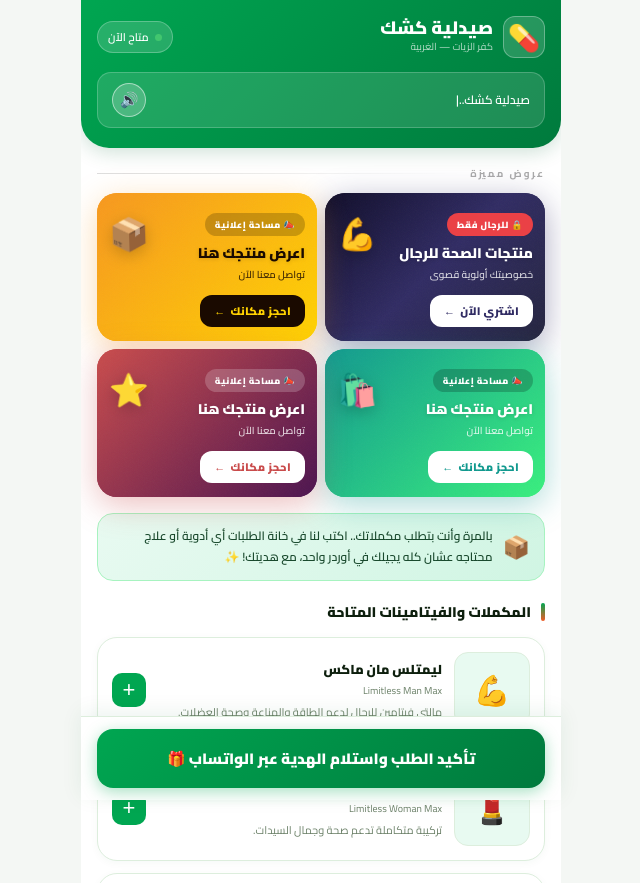
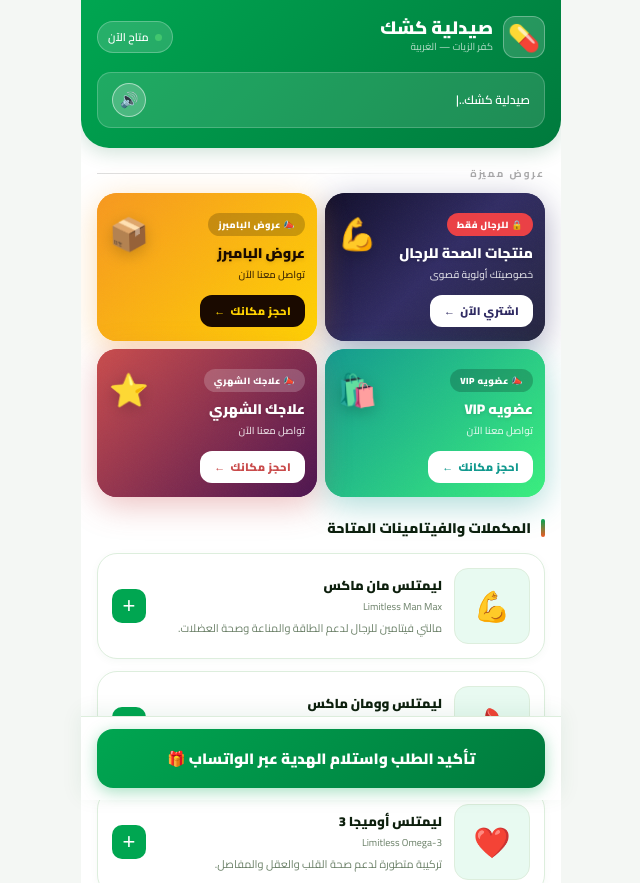
Before and after one commit to mhmodkeshk/keshk-pharmacy, a plain HTML site: page index.html in a window 1280 px wide. Shown: the top 883 px of the page, without its empty margins (319-959 px from the left). Drawn offline with Linux system fonts and the light colour scheme.

Commit message:
Add files via upload

```diff
--- a/index.html
+++ b/index.html
@@ -301,10 +301,10 @@ textarea.form-input { resize: none; height: 80px; }
 
 <!-- سبلاش -->
 <div id="splash">
-  <div style="font-size:60px; margin-bottom:24px; animation: splashSpin 0.8s cubic-bezier(0.34,1.56,0.64,1) both;">💊</div>
+  <div style="font-size:60px; margin-bottom:24px; animation: splashSpin 0.8s cubic-bezier(0.34,1.56,0.64,1) both;">💊🎁</div>
   <h1>صيدلية كشك</h1>
   <p>صحتك أمانة عندنا 💚</p>
-  <div class="splash-gift">🎁 كل طلب معاه هدية مجانية</div>
+  <div class="splash-gift"> خصومات وعروض</div>
   <div class="splash-dots"><span></span><span></span><span></span></div>
 </div>
 
@@ -363,8 +363,8 @@ textarea.form-input { resize: none; height: 80px; }
           <div class="ad-card-shine"></div>
           <div class="ad-card-icon">📦</div>
           <div class="ad-card-content">
-            <div class="ad-card-badge">📣 مساحة إعلانية</div>
-            <div class="ad-card-title">اعرض منتجك هنا</div>
+            <div class="ad-card-badge">📣 عروض البامبرز</div>
+            <div class="ad-card-title">عروض البامبرز  </div>
             <div class="ad-card-sub">تواصل معنا الآن</div>
             <button class="ad-card-btn" onclick="event.stopPropagation();openAdWA(2)">احجز مكانك</button>
           </div>
@@ -376,8 +376,8 @@ textarea.form-input { resize: none; height: 80px; }
           <div class="ad-card-shine"></div>
           <div class="ad-card-icon">🛍️</div>
           <div class="ad-card-content">
-            <div class="ad-card-badge">📣 مساحة إعلانية</div>
-            <div class="ad-card-title">اعرض منتجك هنا</div>
+            <div class="ad-card-badge">📣 عضويه VIP</div>
+            <div class="ad-card-title">عضويه VIP </div>
             <div class="ad-card-sub">تواصل معنا الآن</div>
             <button class="ad-card-btn" onclick="event.stopPropagation();openAdWA(3)">احجز مكانك</button>
           </div>
@@ -389,20 +389,14 @@ textarea.form-input { resize: none; height: 80px; }
           <div class="ad-card-shine"></div>
           <div class="ad-card-icon">⭐</div>
           <div class="ad-card-content">
-            <div class="ad-card-badge">📣 مساحة إعلانية</div>
-            <div class="ad-card-title">اعرض منتجك هنا</div>
+            <div class="ad-card-badge">📣 علاجك الشهري</div>
+            <div class="ad-card-title">علاجك الشهري</div>
             <div class="ad-card-sub">تواصل معنا الآن</div>
             <button class="ad-card-btn" onclick="event.stopPropagation();openAdWA(4)">احجز مكانك</button>
           </div>
         </div>
 
       </div>
-    </div>
-
-    <!-- رسالة البالمرة -->
-    <div style="margin:0 16px 16px;background:linear-gradient(135deg,#e8faf1,#d0f5e3);border:1.5px solid #a7f3c0;border-radius:16px;padding:12px 14px;display:flex;align-items:flex-start;gap:10px;">
-      <div style="font-size:22px;flex-shrink:0;">📦</div>
-      <div style="font-size:12px;color:#1a4a2e;font-weight:600;line-height:1.7;">بالمرة وأنت بتطلب مكملاتك.. اكتب لنا في خانة الطلبات أي أدوية أو علاج محتاجه عشان كله يجيلك في أوردر واحد، مع هديتك! ✨</div>
     </div>
 
     <div class="sec-title">المكملات والفيتامينات المتاحة</div>
@@ -466,7 +460,7 @@ textarea.form-input { resize: none; height: 80px; }
 
     <div class="privacy-note">
       <div style="font-size:22px;flex-shrink:0;">🛡️</div>
-      <div class="privacy-note-text">جميع الطلبات سرية 100% — التغليف محايد ومش بيظهر محتواه.<br>التوصيل مباشرة على بابك في كفر الزيات بكل خصوصية.</div>
+      <div class="privacy-note-text">جميع الطلبات سرية 100% — التغليف محايد .<br>التوصيل مباشرة على بابك في كفر الزيات بكل خصوصية.</div>
     </div>
 
     <div class="men-footer">
```
